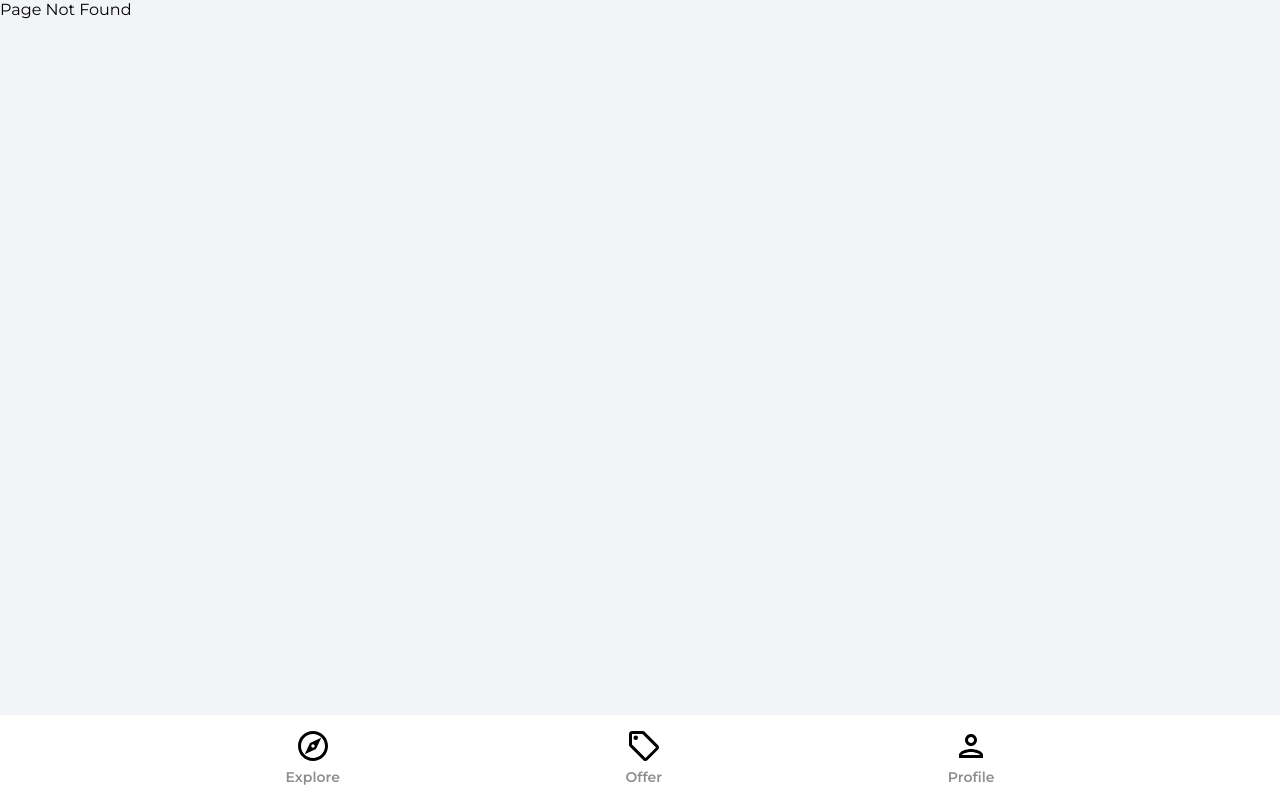
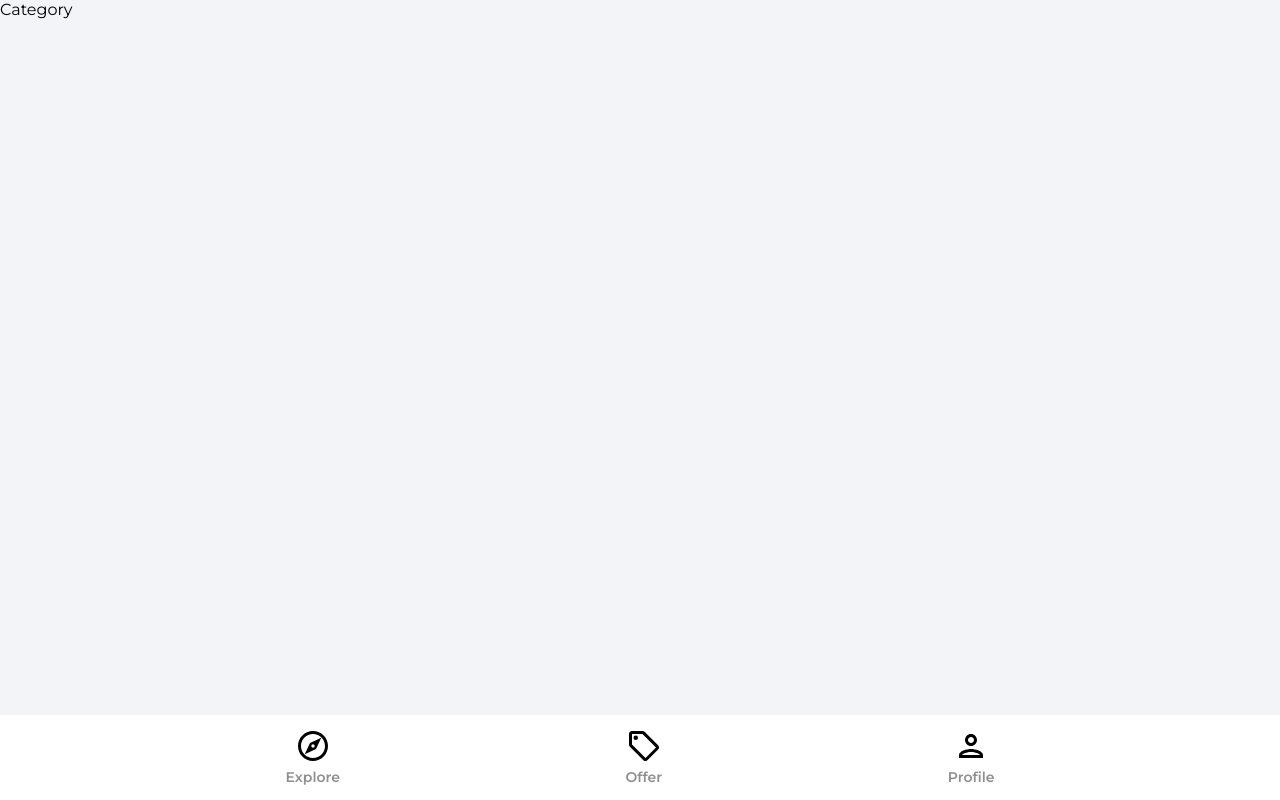
Before and after one commit to thatkhay/HorizonHomes, a React (Create React App) app in the folder horizon-homes/: page /category/1 in a window 1280 px wide. Before the commit this address had no page. Built offline with nearby package versions, Linux system fonts and the light colour scheme.

Commit message:
created the explore page

```diff
--- a/horizon-homes/src/App.js
+++ b/horizon-homes/src/App.js
@@ -10,6 +10,7 @@
 import NavBar from "./components/NavBar";
 import NotFoundPage from "./pages/NotFoundPage";
 import PrivateRoute from "./components/PrivateRoute";
+import Category from "./pages/Category";
 
 
 function App() {
@@ -20,6 +21,7 @@
         <Routes>
           <Route path="/" element={<Explore />} />
           <Route path="/offers" element={<Offers />} />
+          <Route path="/category/:categoryName" element={<Category />} />
           <Route path="/profile" element={<PrivateRoute/>}>
           <Route path="/profile" element={<Profile />} />
           </Route>
--- /dev/null
+++ b/horizon-homes/src/pages/Category.jsx
@@ -0,0 +1,9 @@
+
+
+const Category = () => {
+  return (
+    <div>Category</div>
+  )
+}
+
+export default Category
```
